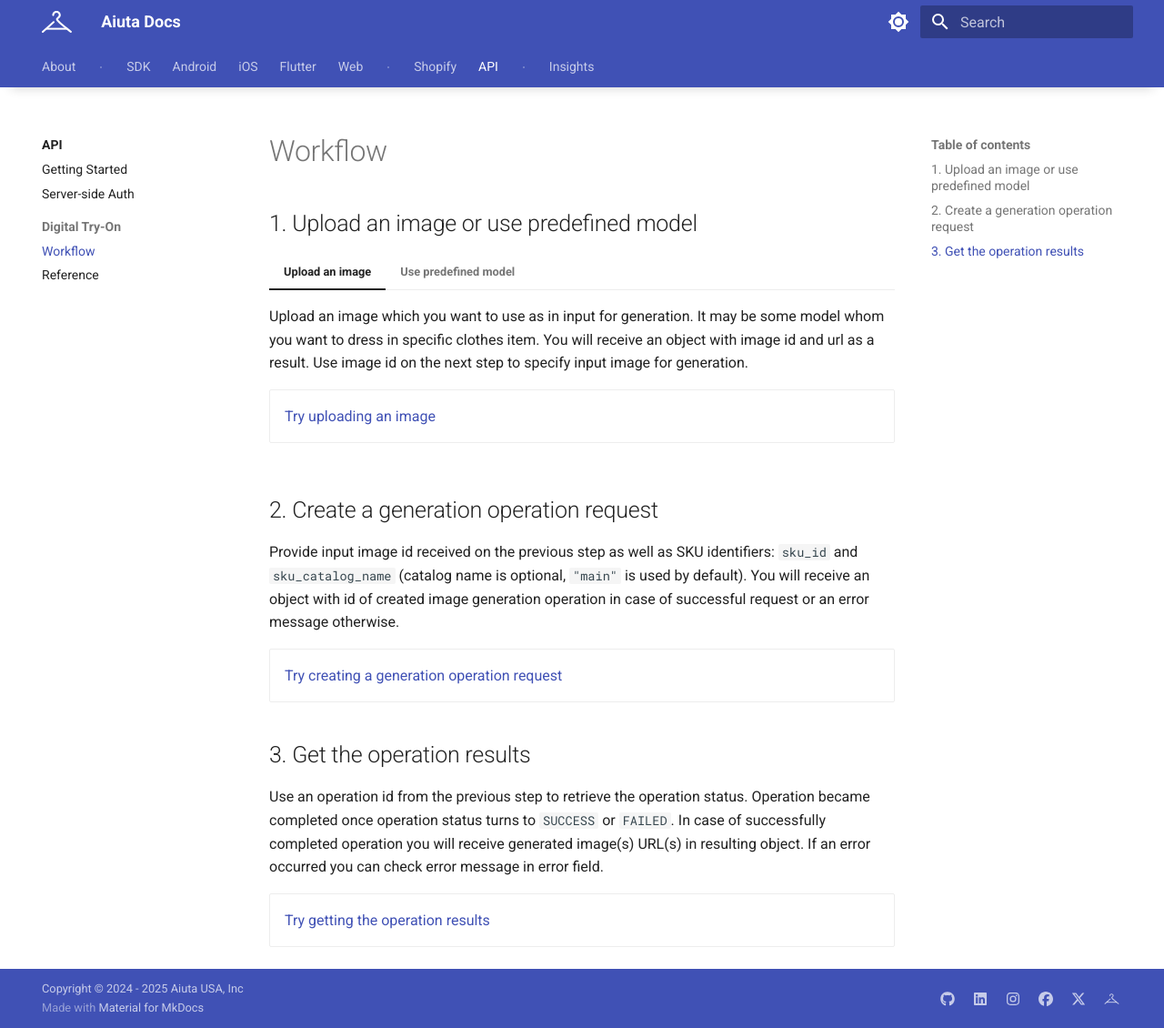
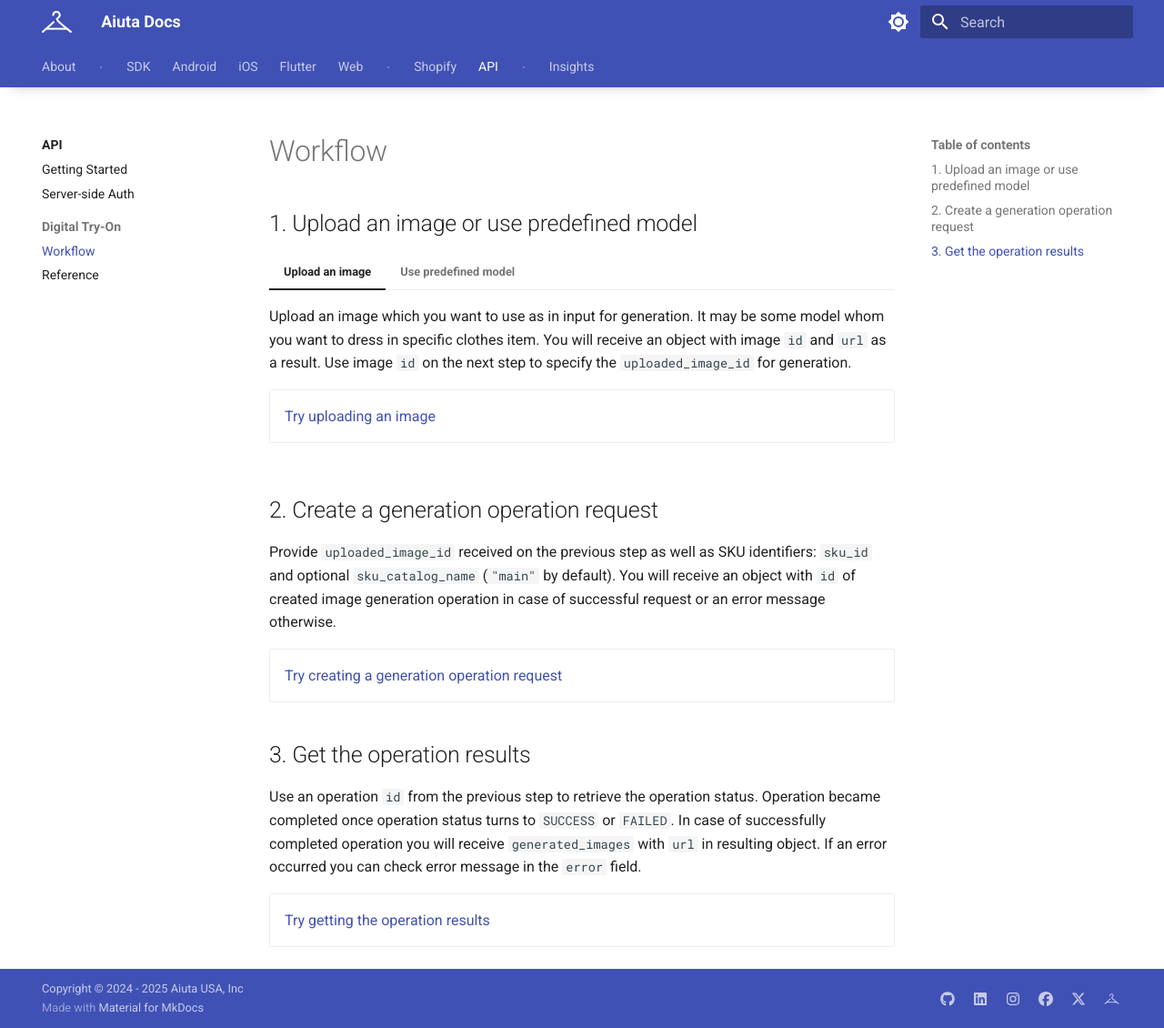
Before and after one commit to aiuta-com/docs, an MkDocs documentation site: the page built from docs/api/try-on/workflow.md, in a window 1280 px wide and 1130 px high. Shown: the whole window at 91% size. Built offline with MkDocs 1.6.1 and Material for MkDocs 9.7.7, drawn with Linux system fonts in a browser that asks for light colours.

Commit message:
Add openapi.json brief workflow and its styles

```diff
--- a/docs/api/try-on/openapi.json
+++ b/docs/api/try-on/openapi.json
@@ -2,6 +2,7 @@
   "openapi": "3.0.2",
   "info": {
     "title": "Digital Try On",
+    "description": "<h2>Brief workflow</h2><ol><li>Upload an image to get its `id` or choose predefined model `id` to use as `uploaded_image_id`</li><li>Create a generation operation with `uploaded_image_id` and `sku_id` to get `operation_id`</li><li>Check status with `operation_id` and get generated images `url` when status becomes `SUCCESS`</li></ol>Check out the <a href='/api/try-on/workflow/'>full workflow description</a> for more details",
     "version": "1.0.0"
   },
   "servers": [
--- a/docs/api/try-on/workflow.md
+++ b/docs/api/try-on/workflow.md
@@ -4,7 +4,7 @@
 
 === "Upload an image"
     Upload an image which you want to use as in input for generation. It may be some model whom you want to dress in specific clothes item.
-    You will receive an object with image id and url as a result. Use image id on the next step to specify input image for generation.
+    You will receive an object with image `id` and `url` as a result. Use image `id` on the next step to specify the `uploaded_image_id` for generation.
 
     <div class="grid" markdown>
     [Try uploading an image](/api/try-on/reference/#/default/upload_user_image_uploaded_images_post){ .card }
@@ -12,19 +12,19 @@
 
 
 === "Use predefined model"
-    Use the [list of predefined models](/api/try-on/reference/#/default/get_predefined_try_on_models_predefined_try_on_models_get) API endpoint to retrieve the available models. Each predefined model’s image has an ID that should be used during the generation step.
+    Use the [list of predefined models](/api/try-on/reference/#/default/get_predefined_try_on_models_predefined_try_on_models_get) API endpoint to retrieve the available models. Each predefined model’s image has an `id`, which is used in the next step to specify the `uploaded_image_id` for generation.
 
 ## 2. Create a generation operation request
-Provide input image id received on the previous step as well as SKU identifiers: `sku_id` and `sku_catalog_name` (catalog name is optional, `"main"` is used by default).
-You will receive an object with id of created image generation operation in case of successful request or an error message otherwise.
+Provide `uploaded_image_id` received on the previous step as well as SKU identifiers: `sku_id` and optional `sku_catalog_name` (`"main"` by default).
+You will receive an object with `id` of created image generation operation in case of successful request or an error message otherwise.
 
 <div class="grid cards" markdown>
 - [Try creating a generation operation request](/api/try-on/reference/#/default/generate_sku_images_operations_sku_images_operations_post)
 </div>
 
 ## 3. Get the operation results
-Use an operation id from the previous step to retrieve the operation status. Operation became completed once operation status turns to `SUCCESS` or `FAILED`.
-In case of successfully completed operation you will receive generated image(s) URL(s) in resulting object. If an error occurred you can check error message in error field.
+Use an operation `id` from the previous step to retrieve the operation status. Operation became completed once operation status turns to `SUCCESS` or `FAILED`.
+In case of successfully completed operation you will receive `generated_images` with `url` in resulting object. If an error occurred you can check error message in the `error` field.
 
 <div class="grid cards" markdown>
 - [Try getting the operation results](/api/try-on/reference/#/default/get_generate_sku_images_operation_sku_images_operations__operation_id__get)
```
Also changed, not shown: docs/stylesheets/swagger-ui.extra.css (+9 -0 lines).
